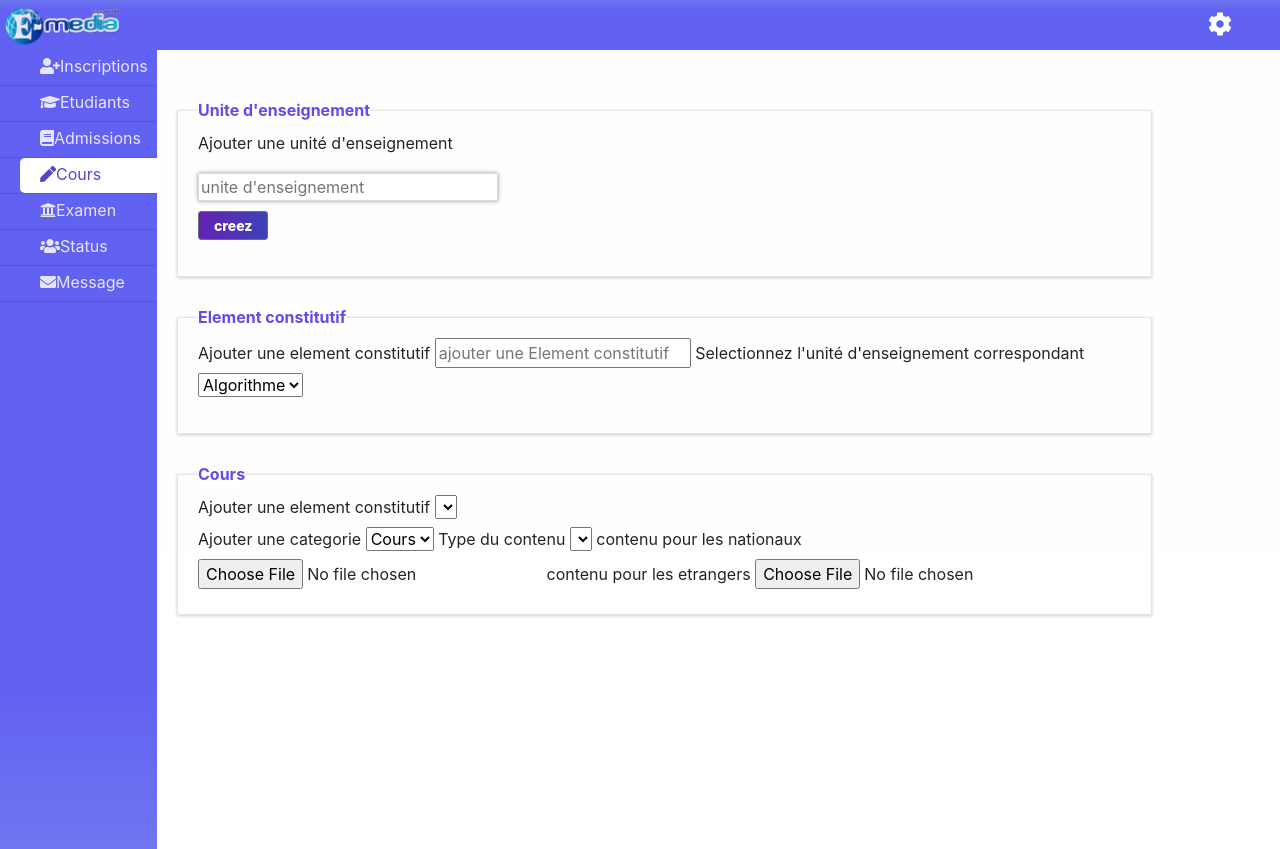
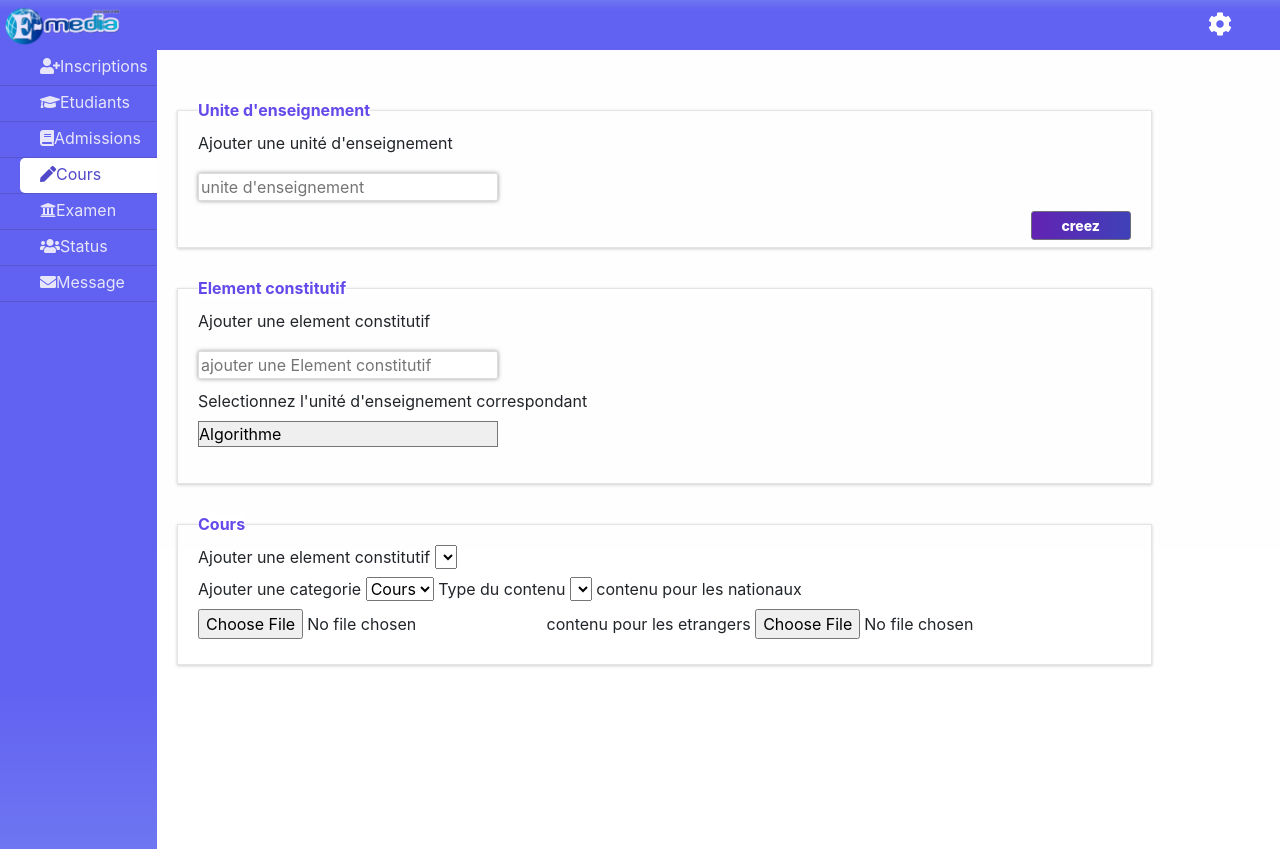
Before and after one commit to laholo14/emedia_enligne, a PHP site: page /mba_master/vue/cours.php in a window 1280 px wide. Shown: the top 849 px of the page. Run offline with PHP 8.4, Linux system fonts and the light colour scheme; lists and menus that the app fills with data are empty; some libraries are stand-ins or nearby versions.

Commit message:
stylisation du formulaire

```diff
--- a/mba_master/vue/SASS/main.scss
+++ b/mba_master/vue/SASS/main.scss
@@ -33,14 +33,20 @@ body{
     section{
         padding: 20px;
         flex-grow: 1;
-        background-color: rgb(255, 254, 254);
+        background-color: #fffefe;
         height: 500px;
     }
     .fieldset{
         @include fieldsetTitle;
+        .form-group{
+            position: relative;
+        }
     }
     .fieldinput{
         @include fieldinput;
+    }
+    .fieldselect{
+        @include fieldselect;
     }
     input[type="button"]{
         @include button;
--- a/mba_master/vue/SASS/mixin.scss
+++ b/mba_master/vue/SASS/mixin.scss
@@ -1,3 +1,4 @@
+$widthformcomponent:300px;
 @mixin fieldsetTitle {
 
     width: 90%;
@@ -22,10 +23,21 @@
     }
 
 }
+@mixin fieldselect {
+    width: $widthformcomponent;
+    appearance: none;
+    &::after{
+        content:'<';
+        position: absolute;
+        right: -2px;
+        font-size: 14px;
+        color: #3f41b9;
+    }
+}
 
 @mixin fieldinput {
 
-    width: 300px;
+    width: $widthformcomponent;
     border-radius: 2px;
     border: 1px solid #bbbabd82;
     margin: 10px 0px;
@@ -33,8 +45,8 @@
     color: #00000096;
 }
 @mixin button{
-
-        appearance: unset;
+    width: 100px;
+        appearance: none;
         padding: 3px 15px;
         border: 1px solid #6e6e7b;
         background: linear-gradient(to right,#6322b3 -1%,#3f41b9 100%);
@@ -42,4 +54,6 @@
         border-radius: 3px;
         font-size: 14px;
         font-weight: 780;
+        position: absolute;
+        right: 0px;
 }
--- a/mba_master/vue/cours.php
+++ b/mba_master/vue/cours.php
@@ -77,15 +77,15 @@ $currentPage='cours';
             </form>
             <form class="fieldset" action="#">
                 <h3 class="fieldsetTitle">Element constitutif</h3>
-                <div class="form-group">
+                <div class="form-group field-group d-flex flex-column">
                     <label>
                         Ajouter une element constitutif
                     </label>
-                    <input type="text" placeholder="ajouter une Element constitutif" />
+                    <input class="fieldinput" type="text" placeholder="ajouter une Element constitutif" />
                     <label>
                         Selectionnez l'unité d'enseignement correspondant
                     </label>
-                    <select>
+                    <select class="fieldselect" >
                         <option>Algorithme</option>
                     </select>
                 </div>
--- a/mba_master/vue/gen/main.css
+++ b/mba_master/vue/gen/main.css
@@ -43,6 +43,9 @@ body {
   color: #6549ea;
   font-weight: bold;
 }
+#body .fieldset .form-group {
+  position: relative;
+}
 #body .fieldinput {
   width: 300px;
   border-radius: 2px;
@@ -51,8 +54,20 @@ body {
   box-shadow: 0px 0px 4px #808080c4;
   color: #00000096;
 }
+#body .fieldselect {
+  width: 300px;
+  appearance: none;
+}
+#body .fieldselect::after {
+  content: "<";
+  position: absolute;
+  right: -2px;
+  font-size: 14px;
+  color: #3f41b9;
+}
 #body input[type=button] {
-  appearance: unset;
+  width: 100px;
+  appearance: none;
   padding: 3px 15px;
   border: 1px solid #6e6e7b;
   background: linear-gradient(to right, #6322b3 -1%, #3f41b9 100%);
@@ -60,6 +75,8 @@ body {
   border-radius: 3px;
   font-size: 14px;
   font-weight: 780;
+  position: absolute;
+  right: 0px;
 }
 
 .dropdown {
```
Also changed, not shown: 1 other file.
